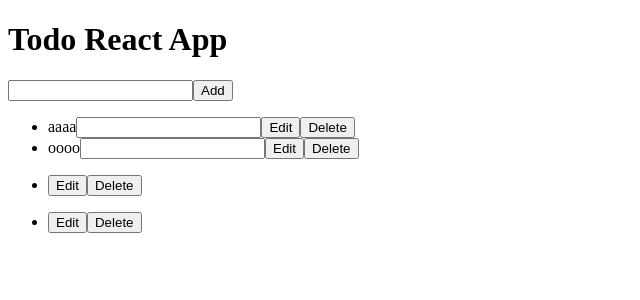
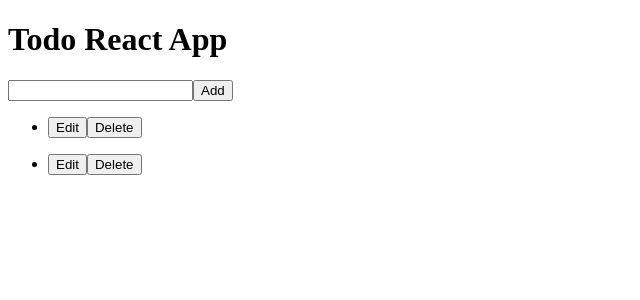
Before and after one commit to ayakamiyake7/my-todo-app2, a React (Create React App) app: page / in a window 1280 px wide. Shown: the top 300 px of the page, without its empty margins (0-640 px from the left). Built offline with nearby package versions, Linux system fonts and the light colour scheme.

Commit message:
Got stuck.

```diff
--- a/src/App.js
+++ b/src/App.js
@@ -3,14 +3,15 @@ import React, { useState } from 'react';
 const App = () => {
   const [todoText, setTodoText] = useState('') //text which entering to the box
 
-  const [notStartedYetTodos, setNotStartedYetTodos] = useState(['aaaa','oooo'])
+  const [notStartedYetTodos, setNotStartedYetTodos] = useState([])
   const [inProgressTodos, setInProgressTodos] = useState([''])
   const [completeTodos, setCompleteTodos] = useState([''])
 
   const onChangeTodoText = (e) => setTodoText(e.target.value)
   const onClickAdd = () => {
     if(todoText !== "") {
-      setNotStartedYetTodos([...notStartedYetTodos, todoText])
+      setNotStartedYetTodos([...notStartedYetTodos, {id: notStartedYetTodos.length + 1, text:todoText}])
+      console.log(notStartedYetTodos);
       setTodoText('')
     }
   }
@@ -32,14 +33,14 @@ const App = () => {
 
   <div className="not_started_yet_area">
     <ul>
-      {notStartedYetTodos.map((todo, index) => {
+      {notStartedYetTodos.map((todo) => {
         return (
           <li key={todo}>{todo}
             <input type="text" value={todo.value}
 
             />
             <button>Edit</button>
-            <button onClick={() =>{onClickDelete(index)}}>Delete</button>
+            <button onClick={() =>{onClickDelete()}}>Delete</button>
           </li>
         )
       })}
```
